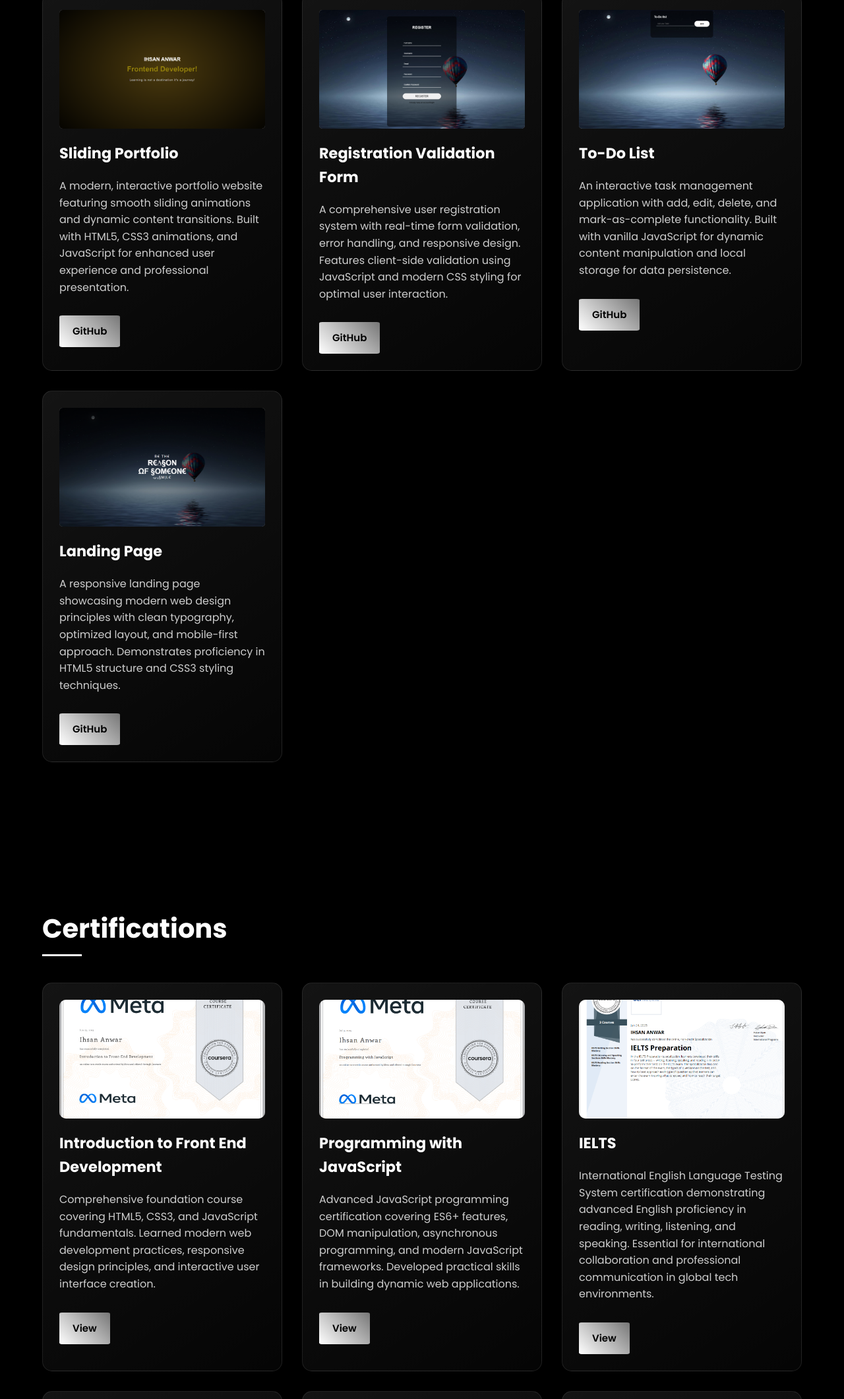
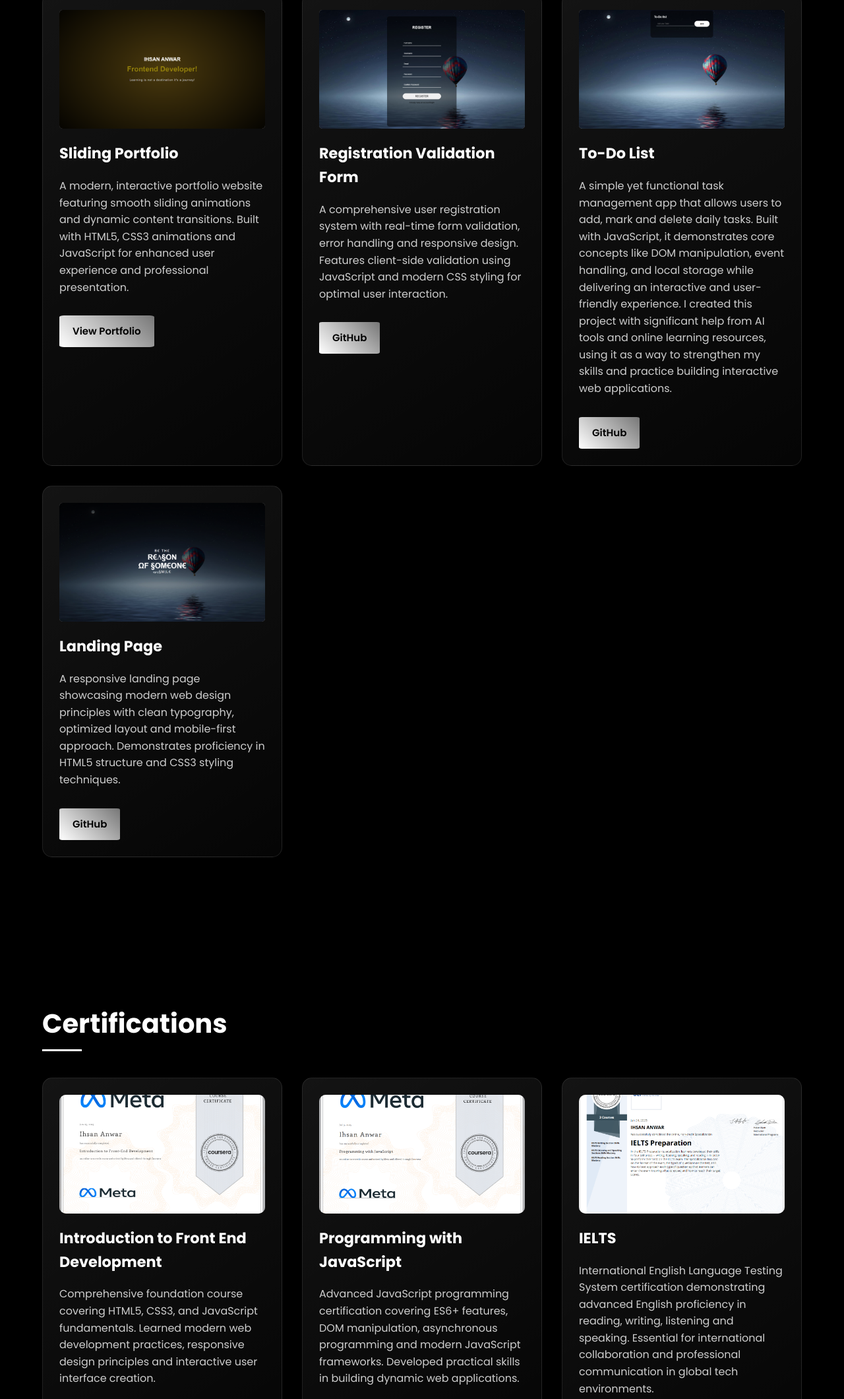
Before and after one commit to IHSAN-ANWAR/MainPortfolio-, a plain HTML site: page index.html in a window 1280 px wide. Shown: the part 1919-4039 px from the top of the page at 66% size. Drawn offline with nearby package versions, Linux system fonts and the light colour scheme.

```diff
--- a/index.html
+++ b/index.html
@@ -47,7 +47,7 @@
                     <!--  Typing Animations by JS -->
                     <h2><span id="element"></span></h2>
 
-                    <!-- <p>Learning to build simple and beautiful websites with HTML, CSS, and JavaScript.</p> -->
+
                     <p>Learning is not a destination, it's a journey!</p>
                 </div>
             </section>
@@ -91,9 +91,9 @@
                             <img src="Sliding portfolio.png" alt="Sliding Portfolio Project" width="100%" height="180px">
                         </div>
                         <h3>Sliding Portfolio</h3>
-                        <p>A modern, interactive portfolio website featuring smooth sliding animations and dynamic content transitions. Built with HTML5, CSS3 animations, and JavaScript for enhanced user experience and professional presentation.</p>
+                        <p>A modern, interactive portfolio website featuring smooth sliding animations and dynamic content transitions. Built with HTML5, CSS3 animations and JavaScript for enhanced user experience and professional presentation.</p>
                         <div class="project-links">
-                            <a href="" target="_blank" class="btn small">GitHub</a>
+                            <a href="https://sliding-portfolio.vercel.app/" target="_blank" class="btn small">View Portfolio</a>
                         </div>
                     </div>
 
@@ -102,7 +102,7 @@
                             <img src="Project1.png" alt="Registration Form Project" width="100%" height="180px">
                         </div>
                         <h3>Registration Validation Form</h3>
-                        <p>A comprehensive user registration system with real-time form validation, error handling, and responsive design. Features client-side validation using JavaScript and modern CSS styling for optimal user interaction.</p>
+                        <p>A comprehensive user registration system with real-time form validation, error handling and responsive design. Features client-side validation using JavaScript and modern CSS styling for optimal user interaction.</p>
                         <div class="project-links">
                             <a href="https://github.com/IHSAN-ANWAR/Project-1-Registeration-Validation-Complete" target="_blank" class="btn small">GitHub</a>
                         </div>
@@ -113,7 +113,7 @@
                             <img src="project-2.png" alt="To-Do List Project" width="100%" height="180px">
                         </div>
                         <h3>To-Do List</h3>
-                        <p>An interactive task management application with add, edit, delete, and mark-as-complete functionality. Built with vanilla JavaScript for dynamic content manipulation and local storage for data persistence.</p>
+                        <p>A simple yet functional task management app that allows users to add, mark and delete daily tasks. Built with JavaScript, it demonstrates core concepts like DOM manipulation, event handling, and local storage while delivering an interactive and user-friendly experience. I created this project with significant help from AI tools and online learning resources, using it as a way to strengthen my skills and practice building interactive web applications.</p>
                         <div class="project-links">
                             <a href="https://github.com/IHSAN-ANWAR/Project-3-To-Do-List" target="_blank" class="btn small">GitHub</a>
                         </div>
@@ -124,7 +124,7 @@
                             <img src="project3.png" alt="Landing Page Project" height="180px" width="100%">
                         </div>
                         <h3>Landing Page</h3>
-                        <p>A responsive landing page showcasing modern web design principles with clean typography, optimized layout, and mobile-first approach. Demonstrates proficiency in HTML5 structure and CSS3 styling techniques.</p>
+                        <p>A responsive landing page showcasing modern web design principles with clean typography, optimized layout and mobile-first approach. Demonstrates proficiency in HTML5 structure and CSS3 styling techniques.</p>
                         <div class="project-links">
                             <a href="https://github.com/IHSAN-ANWAR/Project-4-Simple-landing-Page" target="_blank" class="btn small">GitHub</a>
                         </div>
@@ -145,7 +145,7 @@
 
                         </div>
                         <h3>Introduction to Front End Development</h3>
-                        <p>Comprehensive foundation course covering HTML5, CSS3, and JavaScript fundamentals. Learned modern web development practices, responsive design principles, and interactive user interface creation.</p>
+                        <p>Comprehensive foundation course covering HTML5, CSS3, and JavaScript fundamentals. Learned modern web development practices, responsive design principles and interactive user interface creation.</p>
                         <div class="certification-links">
                             <a href="https://coursera.org/share/e85340c0942364f43c8e59e1e8995f07" target="_blank" class="btn small">View</a>
                         </div>
@@ -156,7 +156,7 @@
                             <img src="METS.JS.png" alt="JavaScript Programming Certification" height="180px" width="100%">
                         </div>
                         <h3>Programming with JavaScript</h3>
-                        <p>Advanced JavaScript programming certification covering ES6+ features, DOM manipulation, asynchronous programming, and modern JavaScript frameworks. Developed practical skills in building dynamic web applications.</p>
+                        <p>Advanced JavaScript programming certification covering ES6+ features, DOM manipulation, asynchronous programming and modern JavaScript frameworks. Developed practical skills in building dynamic web applications.</p>
                         <div class="certification-links">
                             <a href="https://coursera.org/share/d925b39b577207a88f9a2076910705dc" target="_blank" class="btn small">View</a>
                         </div>
@@ -167,7 +167,7 @@
                             <img src="Ielts.png" alt="IELTS Certification" width="100%" height="180px">
                         </div>
                         <h3>IELTS</h3>
-                        <p>International English Language Testing System certification demonstrating advanced English proficiency in reading, writing, listening, and speaking. Essential for international collaboration and professional communication in global tech environments.</p>
+                        <p>International English Language Testing System certification demonstrating advanced English proficiency in reading, writing, listening and speaking. Essential for international collaboration and professional communication in global tech environments.</p>
                         <div class="certification-links">
                             <a href="https://coursera.org/share/3674d0c3112a9e8a8e884da74f05ed5a" target="_blank" class="btn small">View</a>
                         </div>
@@ -178,7 +178,7 @@
                             <img src="js vu.png" alt="JavaScript Essentials Certification" height="180px" width="100%">
                         </div>
                         <h3>JavaScript Essentials</h3>
-                        <p>Comprehensive JavaScript fundamentals certification from Virtual University covering core programming concepts, syntax, data structures, and object-oriented programming principles essential for modern web development.</p>
+                        <p>Comprehensive JavaScript fundamentals certification from Virtual University covering core programming concepts, syntax, data structures and object-oriented programming principles essential for modern web development.</p>
                         <div class="certification-links">
                             <a href="javascript essential from vu.pdf" target="_blank" class="btn small">View</a>
                         </div>
@@ -191,7 +191,7 @@
                             <img src="c++ vu.png" alt="C++ Essentials Certification" height="180px" width="100%">
                         </div>
                         <h3>C++ Essentials</h3>
-                        <p>Advanced C++ programming certification from Virtual University covering object-oriented programming, memory management, data structures, and algorithmic problem-solving. Demonstrates strong foundation in systems programming and software development principles.</p>
+                        <p>Advanced C++ programming certification from Virtual University covering object-oriented programming, memory management, data structures and algorithmic problem-solving. Demonstrates strong foundation in systems programming and software development principles.</p>
                         <div class="certification-links">
                             <a href="https://www.netacad.com/certificates?issuanceId=b10334d2-5695-4344-97f1-cf492a66840b " target="_blank" class="btn small">View</a>
                         </div>
@@ -208,7 +208,6 @@
                         </div>
                     </div>
 
-
         </section>
 
 
@@ -220,19 +219,19 @@
             <div class="skill">
                 <div class="skill-icon">HTML5</div>
                 <div class="skill-bar">
-                    <div class="skill-level" style="width:75%"></div>
+                    <div class="skill-level" style="width:65%"></div>
                 </div>
             </div>
             <div class="skill">
                 <div class="skill-icon">CSS3</div>
                 <div class="skill-bar">
-                    <div class="skill-level" style="width:70%"></div>
+                    <div class="skill-level" style="width:60%"></div>
                 </div>
             </div>
             <div class="skill">
                 <div class="skill-icon">JavaScript</div>
                 <div class="skill-bar">
-                    <div class="skill-level" style="width:60%"></div>
+                    <div class="skill-level" style="width:50%"></div>
                 </div>
             </div>
 
```
Also changed, not shown: cpp vu.png (renamed from c++ vu.png).
